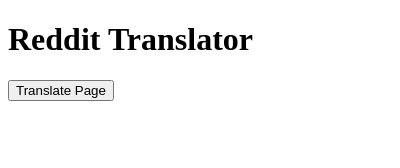
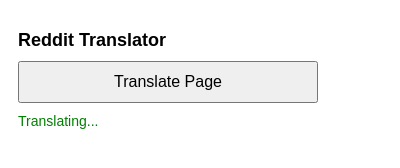
Before and after one commit to OmuNaman/reddit_content_translator, a browser extension: page popup.html in a window 400 px wide. Both pictures are taken after a click on the button "Translate Page". Drawn offline with Linux system fonts and the light colour scheme.

Commit message:
first commi

```diff
--- a/popup.html
+++ b/popup.html
@@ -2,7 +2,7 @@
 <html>
 <head>
   <title>Reddit Translator</title>
-  <link rel="stylesheet" href="styles.css">
+  <link rel="stylesheet" href="style.css">
 </head>
 <body>
   <h1>Reddit Translator</h1>
--- a/popup.js
+++ b/popup.js
@@ -1,4 +1,5 @@
 document.getElementById('translateBtn').addEventListener('click', () => {
+  document.getElementById('status').innerText = "Translating...";
   chrome.tabs.query({ active: true, currentWindow: true }, (tabs) => {
     chrome.tabs.sendMessage(tabs[0].id, { action: "translate" }, (response) => {
       if (response && response.status) {
```
Also changed, not shown: contentScript.js (+10 -1 lines).
